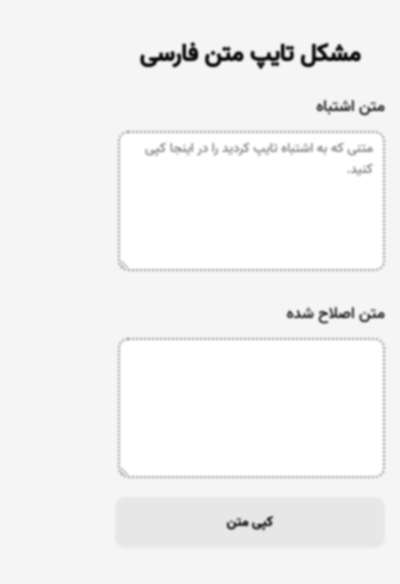
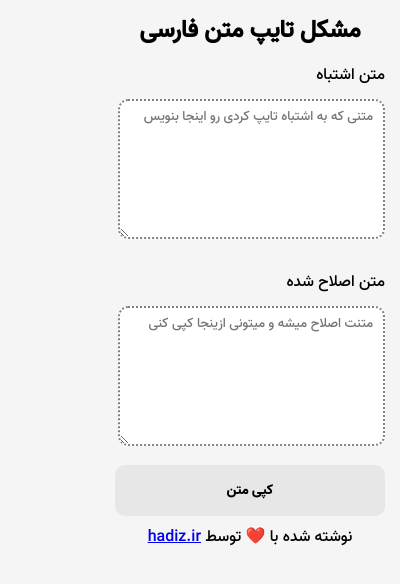
Before and after one commit to hadizz/persian-typo-mistake-extension, a browser extension: page popup.html in a window 400 px wide. Drawn offline with Linux system fonts and the light colour scheme.

Commit message:
feat: improve ui

```diff
--- a/assets/css/styles.css
+++ b/assets/css/styles.css
@@ -17,16 +17,11 @@ body {
   width: 300px;
   margin: 0;
   background-color: whitesmoke;
-  filter: blur(1px);
   transition: filter 0.3s;
 }
 
-body:hover {
-  filter: blur(0px);
-}
-
 * {
-  font-family: vazir;
+  font-family: vazir, sans-serif;
 }
 
 textarea {
@@ -36,6 +31,10 @@ textarea {
   padding: 5px 10px;
   width: 90%;
   margin-top: -5px;
+}
+
+textarea:focus {
+  border-color: #00b700;
 }
 
 #wrong {
@@ -53,6 +52,7 @@ textarea {
 
 .title {
   text-align: center;
+  margin: -4px 0;
 }
 
 #copy {
@@ -92,3 +92,8 @@ textarea {
 .none {
   display: none;
 }
+
+.footer {
+  text-align: center;
+  margin-top: 8px;
+}
--- a/assets/js/scripts.js
+++ b/assets/js/scripts.js
@@ -1,9 +1,9 @@
-console.log('https://github.com/hadizz');
+console.log('%c https://github.com/hadizz', 'font-size: 20px;');
 
-const wrongInput = document.querySelector("#wrong");
-const validInput = document.querySelector("#valid");
-const copyButton = document.querySelector("#copy");
-const msg = document.querySelector(".msg");
+const wrongInput = document.querySelector('#wrong');
+const validInput = document.querySelector('#valid');
+const copyButton = document.querySelector('#copy');
+const msg = document.querySelector('.msg');
 
 let translatorLanguage = 'fa';
 
@@ -101,11 +101,11 @@ wrongInput?.addEventListener('input', event => {
 validInput?.addEventListener('change', event => {});
 
 copyButton?.addEventListener('click', () => {
-    msg.classList.toggle("none");
     const copyText = validInput.value.trim();
     const message = document.getElementById('copyMessage');
 
     if (!!copyText) {
+        msg.classList.toggle('none');
         validInput.select();
         validInput.setSelectionRange(0, 99999); /* For mobile devices */
 
@@ -114,7 +114,7 @@ copyButton?.addEventListener('click', () => {
         message.textContent = 'کپی شد!';
         setTimeout(() => {
             message.textContent = '';
-            msg.classList.toggle("none");
+            msg.classList.toggle('none');
         }, 2500);
     }
 });
--- a/popup.html
+++ b/popup.html
@@ -10,15 +10,16 @@
       <h2 class="title">مشکل تایپ متن فارسی</h2>
 
       <p>متن اشتباه</p>
-      <textarea id="wrong" rows="6" placeholder="متنی که به اشتباه تایپ کردید را در اینجا کپی کنید."></textarea>
+      <textarea id="wrong" rows="6" placeholder="متنی که به اشتباه تایپ کردی رو اینجا بنویس"></textarea>
 
       <p>متن اصلاح شده</p>
-      <textarea id="valid" rows="6"></textarea>
+      <textarea id="valid" rows="6" placeholder="متنت اصلاح میشه و میتونی ازینجا کپی کنی"></textarea>
 
       <button id="copy">کپی متن</button>
       <div class="msg none">
         <span id="copyMessage"></span>
       </div>
+      <div class='footer'>نوشته شده با ❤️ توسط <a href='https://hadiz.ir' target='_blank' referrerpolicy='no-referrer'>hadiz.ir</a></div>
     </div>
 
     <!-- Scripts -->
```
